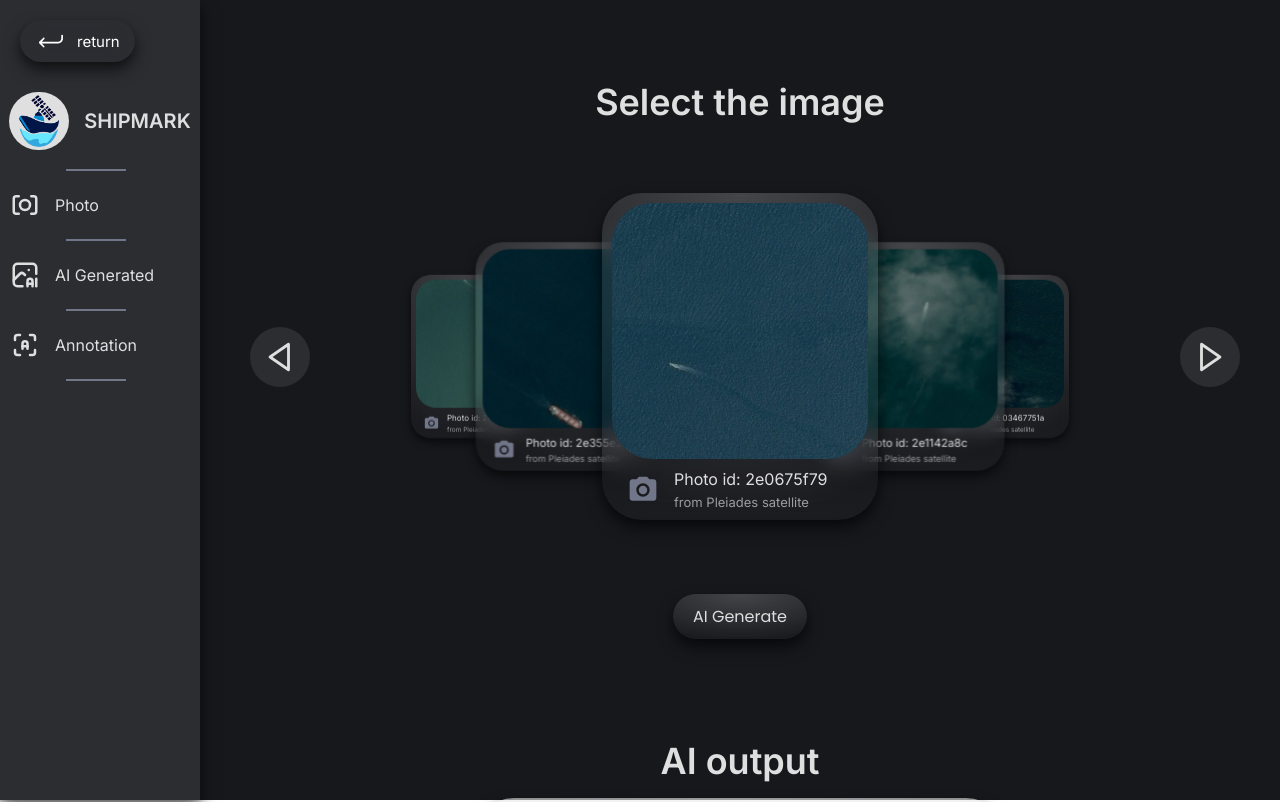
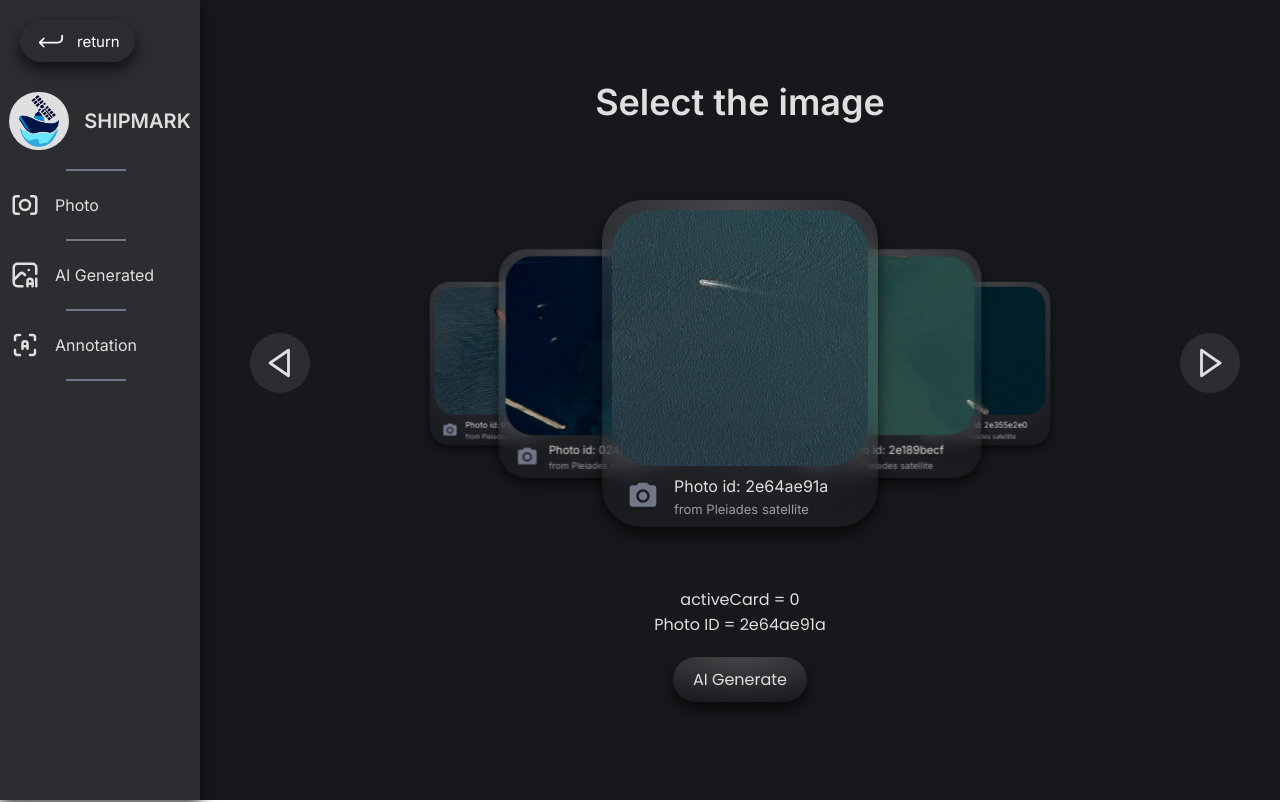
Before and after one commit to Edouard-M/Portfolio_Website, a React (Create React App) app: page /shipmark in a window 1280 px wide. Shown: the top 802 px of the page. Built offline with nearby package versions, Linux system fonts and the light colour scheme.

Commit message:
Update shipmark carousel

```diff
--- a/src/components/shipmark_components/ShipmarkCarousel.js
+++ b/src/components/shipmark_components/ShipmarkCarousel.js
@@ -1,26 +1,100 @@
-import React from 'react'
+import React, { useState } from 'react';
 import ShipmarkPhotoCard from './ShipmarkPhotoCard'
-import {imageData1 ,imageData2, imageData3, imageData4, imageData5, imageData6, imageData7} from '../../data/ShipmarkData'
+import {imageData1 ,imageData2, imageData3, imageData4, imageData5, imageData6, imageData7, imageData8, imageData9, imageData10} from '../../data/ShipmarkData'
 import {BiLeftArrow, BiRightArrow} from 'react-icons/bi'
 
+var data = [imageData1, imageData2, imageData3, imageData4, imageData5, imageData6, imageData7, imageData8, imageData9, imageData10]
+
+var tab = [
+  {translate: "0", scale: "1", zindex: "5", opacity: "1"},
+  {translate: "75", scale: "0.7", zindex: "4", opacity: "1"},
+  {translate: "175", scale: "0.5", zindex: "3", opacity: "1"},
+  {translate: "175", scale: "0.5", zindex: "2", opacity: "0"},
+  {translate: "175", scale: "0.5", zindex: "1", opacity: "0"},
+  {translate: "175", scale: "0.5", zindex: "0", opacity: "0"},
+  {translate: "-175", scale: "0.5", zindex: "1", opacity: "0"},
+  {translate: "-175", scale: "0.5", zindex: "2", opacity: "0"},
+  {translate: "-175", scale: "0.5", zindex: "3", opacity: "1"},
+  {translate: "-75", scale: "0.7", zindex: "4", opacity: "1"}
+]
+
+var tabCard = [tab[0], tab[1], tab[2], tab[3], tab[4], tab[5], tab[6], tab[7], tab[8], tab[9]]
 
 
 function ShipmarkCarousel() {
 
+  const max_card = (tabCard.length);
+  const card_init = 0;
+  const [activeCard, setActiveCard] = useState(card_init);
+  const [activePosition, setActivePosition] = useState(card_init);
+
+  const handleClickLeft = () => {
+    var card = activeCard+1;
+    card = card%max_card;
+    setActiveCard(card);
+
+    var position = activePosition;
+    var posTab = 0;
+
+    position -= 1;
+
+    if(position < 0)
+      position = max_card-1;
+
+    for (var i=0 ; i < max_card ; i++){
+      posTab = position + i;
+      posTab = posTab%max_card;
+      tabCard[i] = tab[posTab];
+    }
+
+    setActivePosition(position);
+  };
+
+  const handleClickRight = () => {
+    var card = activeCard-1;
+    if(card < 0)
+      card = max_card-1;
+    setActiveCard(card);
+
+    var position = activePosition;
+    var posTab= 0;
+
+    position += 1;
+
+    if(position >= max_card)
+      position = 0;
+
+    for (var i=0 ; i < max_card ; i++){
+      posTab = position + i;
+      posTab = posTab%max_card;
+      tabCard[i] = tab[posTab];
+    }
+
+    setActivePosition(position);
+
+  };
+
 
   return (
-    <div className='shipmark_photo_carousel shipmark_center'>
-        <div className='shipmark_photo_carousel_button shipmark_center' id='left'><BiLeftArrow/></div>
-        <div className='shipmark_photo_carousel_container shipmark_center'>
-            <div className='shipmark_photo_carousel_card' id='hidden'><ShipmarkPhotoCard image={imageData1.image} id={imageData1.id} satellite={imageData1.satellite} /></div>
-            <div className='shipmark_photo_carousel_card' id='back'><ShipmarkPhotoCard image={imageData2.image} id={imageData2.id} satellite={imageData2.satellite} /></div>
-            <div className='shipmark_photo_carousel_card'><ShipmarkPhotoCard image={imageData3.image} id={imageData3.id} satellite={imageData3.satellite} /></div>
-            <div className='shipmark_photo_carousel_card' id="active"><ShipmarkPhotoCard image={imageData4.image} id={imageData4.id} satellite={imageData4.satellite} /></div>
-            <div className='shipmark_photo_carousel_card'><ShipmarkPhotoCard image={imageData5.image} id={imageData5.id} satellite={imageData5.satellite} /></div>
-            <div className='shipmark_photo_carousel_card' id='back'><ShipmarkPhotoCard image={imageData6.image} id={imageData6.id} satellite={imageData6.satellite} /></div>
-            <div className='shipmark_photo_carousel_card' id='hidden'><ShipmarkPhotoCard image={imageData7.image} id={imageData7.id} satellite={imageData7.satellite} /></div>
-        </div>
-        <div className='shipmark_photo_carousel_button shipmark_center' id='right'><BiRightArrow/></div>
+    <div className='shipmark_photo_carousel_main shipmark_center'>
+      <div className='shipmark_photo_carousel shipmark_center'>
+          <div onClick={() => handleClickLeft()} className='shipmark_photo_carousel_button shipmark_center' id='left'><BiLeftArrow/></div>
+          <div className='shipmark_photo_carousel_container shipmark_center'>
+              <div className='shipmark_photo_carousel_card' style={{transform: `translateX(${tabCard[0].translate}%)`, scale: `${tabCard[0].scale}`, 'zIndex':`${tabCard[0].zindex}`, opacity: `${tabCard[0].opacity}`}}><ShipmarkPhotoCard image={data[0].image} id={data[0].id} satellite={data[0].satellite} /></div>
+              <div className='shipmark_photo_carousel_card' style={{transform: `translateX(${tabCard[1].translate}%)`, scale: `${tabCard[1].scale}`, 'zIndex':`${tabCard[1].zindex}`, opacity: `${tabCard[1].opacity}`}}><ShipmarkPhotoCard image={data[1].image} id={data[1].id} satellite={data[1].satellite} /></div>
+              <div className='shipmark_photo_carousel_card' style={{transform: `translateX(${tabCard[2].translate}%)`, scale: `${tabCard[2].scale}`, 'zIndex':`${tabCard[2].zindex}`, opacity: `${tabCard[2].opacity}`}}><ShipmarkPhotoCard image={data[2].image} id={data[2].id} satellite={data[2].satellite} /></div>
+              <div className='shipmark_photo_carousel_card' style={{transform: `translateX(${tabCard[3].translate}%)`, scale: `${tabCard[3].scale}`, 'zIndex':`${tabCard[3].zindex}`, opacity: `${tabCard[3].opacity}`}}><ShipmarkPhotoCard image={data[3].image} id={data[3].id} satellite={data[3].satellite} /></div>
+              <div className='shipmark_photo_carousel_card' style={{transform: `translateX(${tabCard[4].translate}%)`, scale: `${tabCard[4].scale}`, 'zIndex':`${tabCard[4].zindex}`, opacity: `${tabCard[4].opacity}`}}><ShipmarkPhotoCard image={data[4].image} id={data[4].id} satellite={data[4].satellite} /></div>
+              <div className='shipmark_photo_carousel_card' style={{transform: `translateX(${tabCard[5].translate}%)`, scale: `${tabCard[5].scale}`, 'zIndex':`${tabCard[5].zindex}`, opacity: `${tabCard[5].opacity}`}}><ShipmarkPhotoCard image={data[5].image} id={data[5].id} satellite={data[5].satellite} /></div>
+              <div className='shipmark_photo_carousel_card' style={{transform: `translateX(${tabCard[6].translate}%)`, scale: `${tabCard[6].scale}`, 'zIndex':`${tabCard[6].zindex}`, opacity: `${tabCard[6].opacity}`}}><ShipmarkPhotoCard image={data[6].image} id={data[6].id} satellite={data[6].satellite} /></div>
+              <div className='shipmark_photo_carousel_card' style={{transform: `translateX(${tabCard[7].translate}%)`, scale: `${tabCard[7].scale}`, 'zIndexx':`${tabCard[7].zindex}`, opacity: `${tabCard[7].opacity}`}}><ShipmarkPhotoCard image={data[7].image} id={data[7].id} satellite={data[7].satellite} /></div>
+              <div className='shipmark_photo_carousel_card' style={{transform: `translateX(${tabCard[8].translate}%)`, scale: `${tabCard[8].scale}`, 'zIndex':`${tabCard[8].zindex}`, opacity: `${tabCard[8].opacity}`}}><ShipmarkPhotoCard image={data[8].image} id={data[8].id} satellite={data[8].satellite} /></div>
+              <div className='shipmark_photo_carousel_card' style={{transform: `translateX(${tabCard[9].translate}%)`, scale: `${tabCard[9].scale}`, 'zIndex':`${tabCard[9].zindex}`, opacity:`${tabCard[9].opacity}`}}><ShipmarkPhotoCard image={data[9].image} id={data[9].id} satellite={data[9].satellite} /></div>
+          </div>
+          <div onClick={() => handleClickRight()} className='shipmark_photo_carousel_button shipmark_center' id='right'><BiRightArrow/></div>
+      </div>
+      <span>activeCard = {activeCard}</span>
+      <span>Photo ID = {data[activeCard].id}</span>
     </div>
   )
 }
--- a/src/style/Shipmark.css
+++ b/src/style/Shipmark.css
@@ -289,6 +289,14 @@
 # Photo Carousel
 --------------------------------------------------------------*/
 
+.shipmark_photo_carousel_main{
+  display: flex;
+  flex-direction: column;
+  position: relative;
+  width: 100%;
+  z-index: 0;
+}
+
 .shipmark_photo_carousel{
   display: flex;
   flex-direction: row;
@@ -340,17 +348,15 @@
   transition: all 0.5s;
   position: relative;
   width: 100%;
-  height: auto;
+  height: clamp(350px, 35vw, 35vw);
   overflow: hidden;
   overflow-x: hidden;
-  padding-top: 5%;
-  padding-bottom: 5%;
 }
 
 .shipmark_photo_carousel_card{
   scale: 0.7;
   z-index: 2;
-  margin: 0px -5% 0px -5%;
+  position: absolute;
 
   transition: all 0.5s;
 }
@@ -358,7 +364,6 @@
 .shipmark_photo_carousel_container #back{
   scale: 0.5;
   z-index: 1;
-  margin: 0px -12% 0px -12%;
 }
 
 .shipmark_photo_carousel_container #hidden{
```
